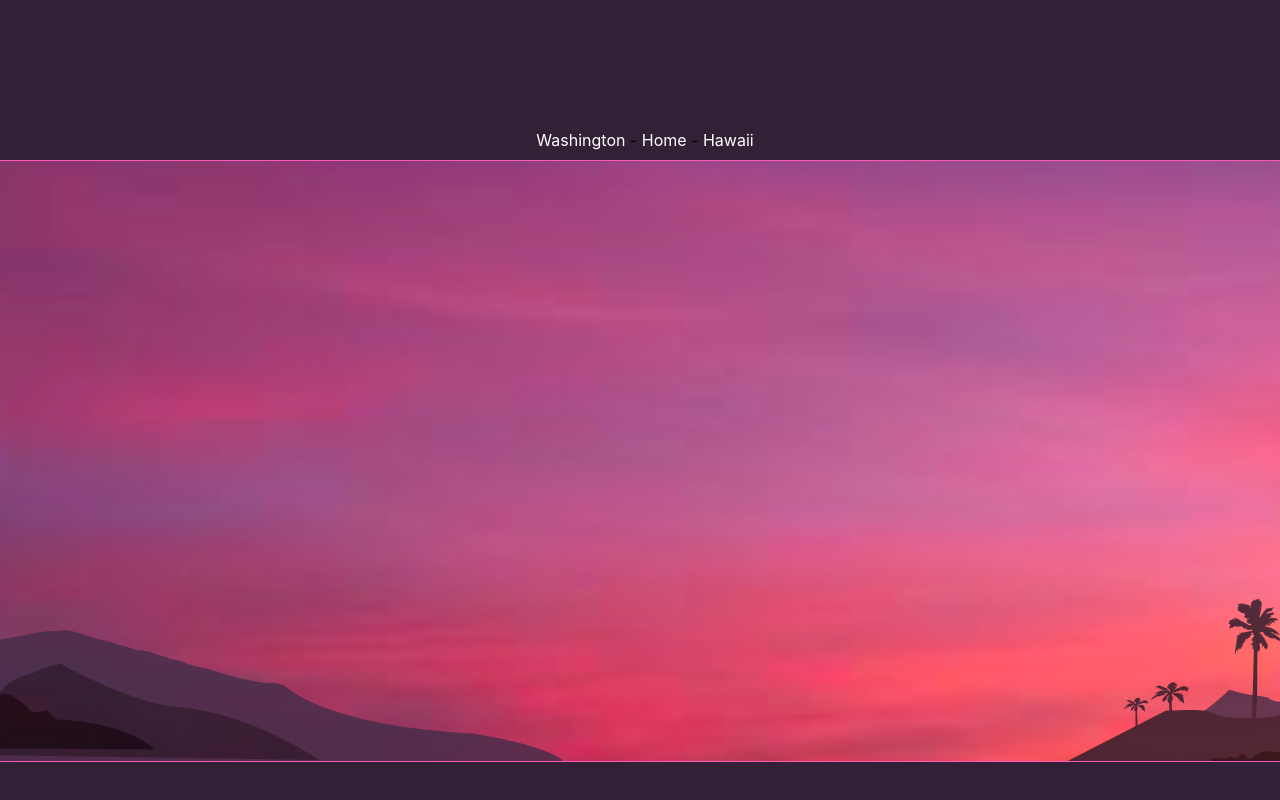
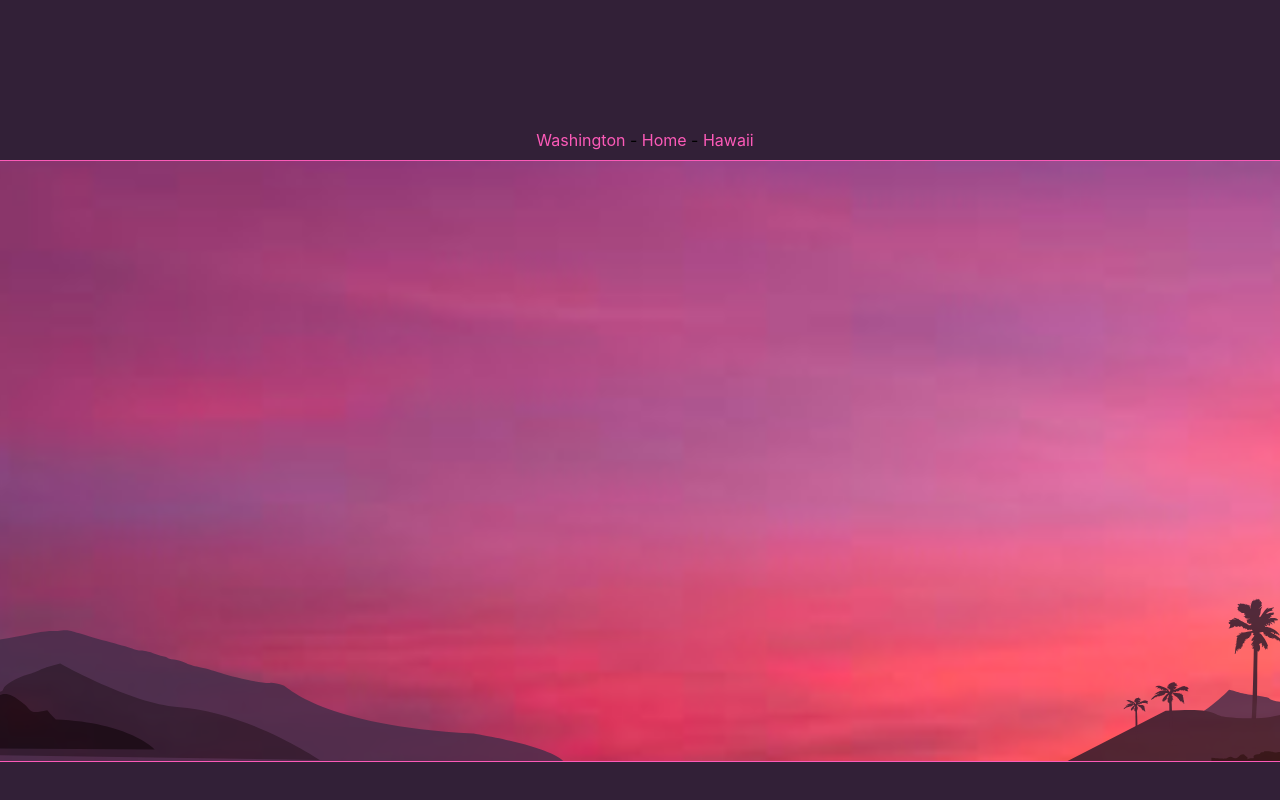
Before and after one commit to jamesmoriarity/HHT, a React (Create React App) app: page / in a window 1280 px wide. Built offline with nearby package versions, Linux system fonts and the light colour scheme.

Commit message:
updated color or nav

```diff
--- a/src/components/Website/Website.css
+++ b/src/components/Website/Website.css
@@ -16,7 +16,7 @@
   text-align:center;
 }
 #top-nav a{
-  color:#fff;
+  color: hsl(325, 96%, 67%);
   text-decoration: none;
 }
 body{
```
